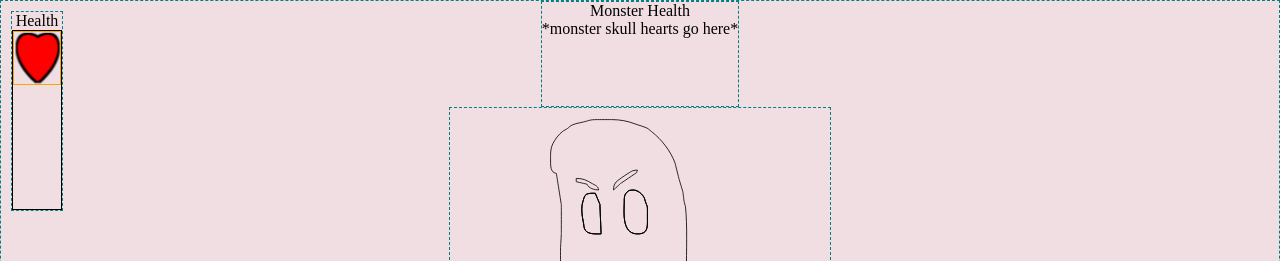
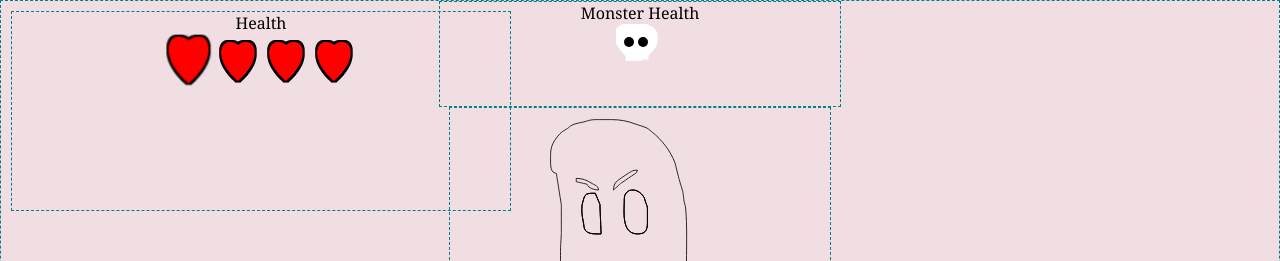
Before and after one commit to EnzoDFer/Rock-Paper-Scissors, a plain HTML site: page index.html in a window 1280 px wide. Shown: the top 261 px of the page. Drawn offline with Linux system fonts and the light colour scheme.

Commit message:
Format monster health bar and add skull icon

```diff
--- a/index.html
+++ b/index.html
@@ -28,12 +28,37 @@
                 <rect class="heart"></rect>
               </g>
           </svg>
+          <svg>
+              <use href="#fullHeart"/>
+          </svg>
+          <svg>
+            <use href="#fullHeart"/>
+        </svg>
+        <svg>
+          <use href="#fullHeart"/>
+      </svg>
           </div>
       </div>
 
       <div class="container" id="monsterHealth">
-        <div class="health">Monster Health</div>
-        <div class="health">*monster skull hearts go here*</div>
+        <div class="health healthTitle">Monster Health</div>
+        <div class="health healthBar">
+          <svg xmlns="http://www.w3.org/2000/svg">
+            <g id='cartoonSkull' height="40px" width="40px">
+              <g transform="translate(0,0)" height="40px" width="40px">
+                <g class="dilate">
+                  <rect class="skull border"></rect>
+                </g>
+                <rect class="skull"></rect>
+              </g>
+              <circle id='skullEyeLeft' fill='black' position='absolute' r='5' cx='13';
+             cy='18'/>
+              <circle id='skullEyeRight' fill='black' position='absolute' r='5' cx='27';
+             cy='18'/>
+            </g>
+          </svg>
+        </div>
+
       </div>
 
       <div class="container" id="monster">
--- a/styles.css
+++ b/styles.css
@@ -11,6 +11,7 @@ html {
 
 body {
   display: flex;
+  font-family: Georgia;
 }
 
 #battleScreen {
@@ -34,6 +35,7 @@ body {
   position: fixed;
   align-self: flex-start;
   height: 200px;
+  width: 500px;
   max-width: 500px;
   margin: 10px 0 0 10px;
 }
@@ -42,16 +44,14 @@ body {
   display: flex;
   flex: 1;
   flex-flow: row wrap;
-  justify-content: flex-start;
-  border: 1px solid black;
-  align-content: flex-start
+  justify-content: center;
+  align-content: flex-start;
 }
 
-.healthBar svg {
+#playerHealth > .healthBar > svg {
   flex: 1 1 auto;
   max-width: 48px;
   max-height: 54px;
-  border: 1px solid orange;
 }
 
 .dilate {
@@ -76,7 +76,26 @@ body {
 }
 
 /*    End Player Health Styles   */
+/*    Begin Monster Health Styles */
 
+.skull {
+  position: absolute;
+  fill: white;
+  width:40px;
+  height:40px;
+  clip-path: path("M11.4 34.2 11.4 29.64C-31.16-11.4 69.92-6.84 30.4 29.64L30.4 34.2 29.64 34.2C26.6 25.84 25.08 32.68 24.32 34.2 20.52 36.48 23.56 32.68 16.72 34.96 13.68 32.68 13.68 36.48 11.4 34.2");
+}
+
+#monsterHealth > .healthBar {
+  flex: 1 1 auto;
+  min-width: 400px;
+}
+
+#monsterHealth > .healthBar > svg {
+  flex: 1 1 auto;
+  max-width: 48px;
+  max-height: 54px;
+}
 
 #monster {
   flex: 3 1 auto;
```
